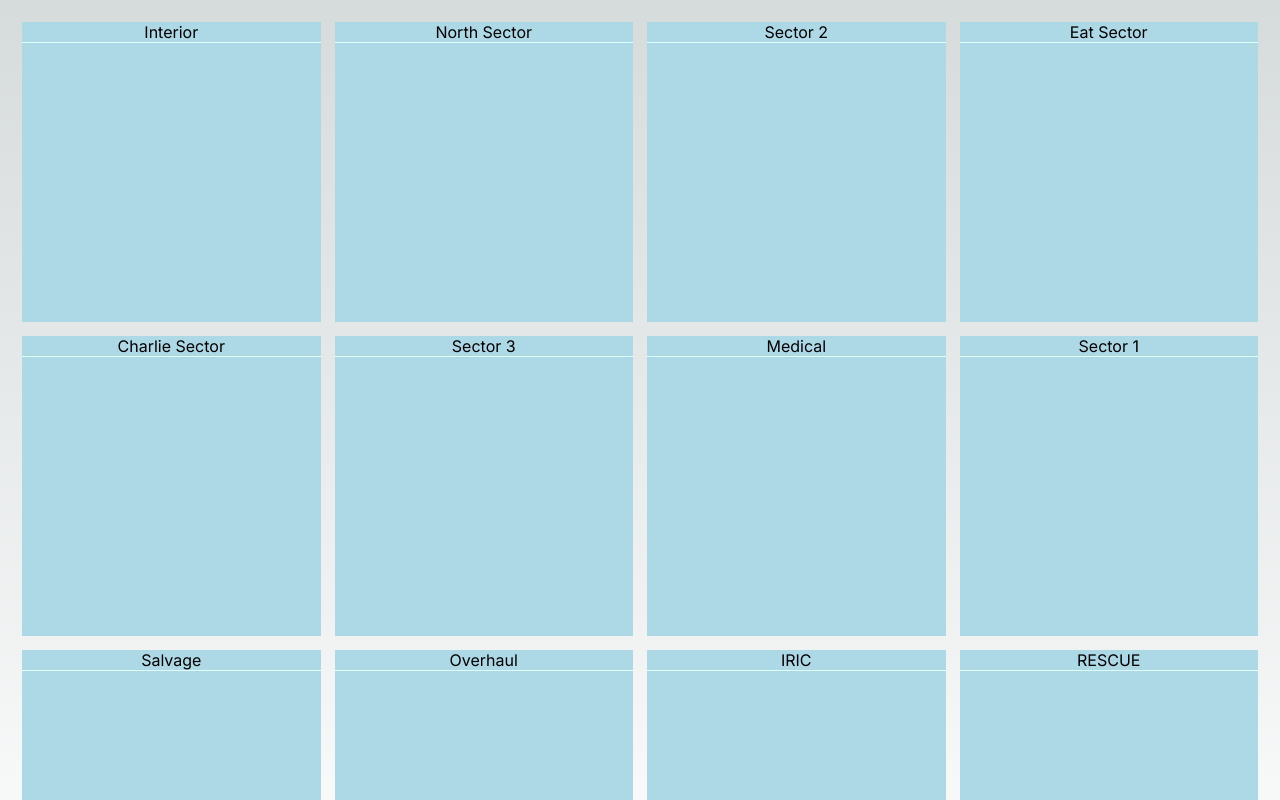
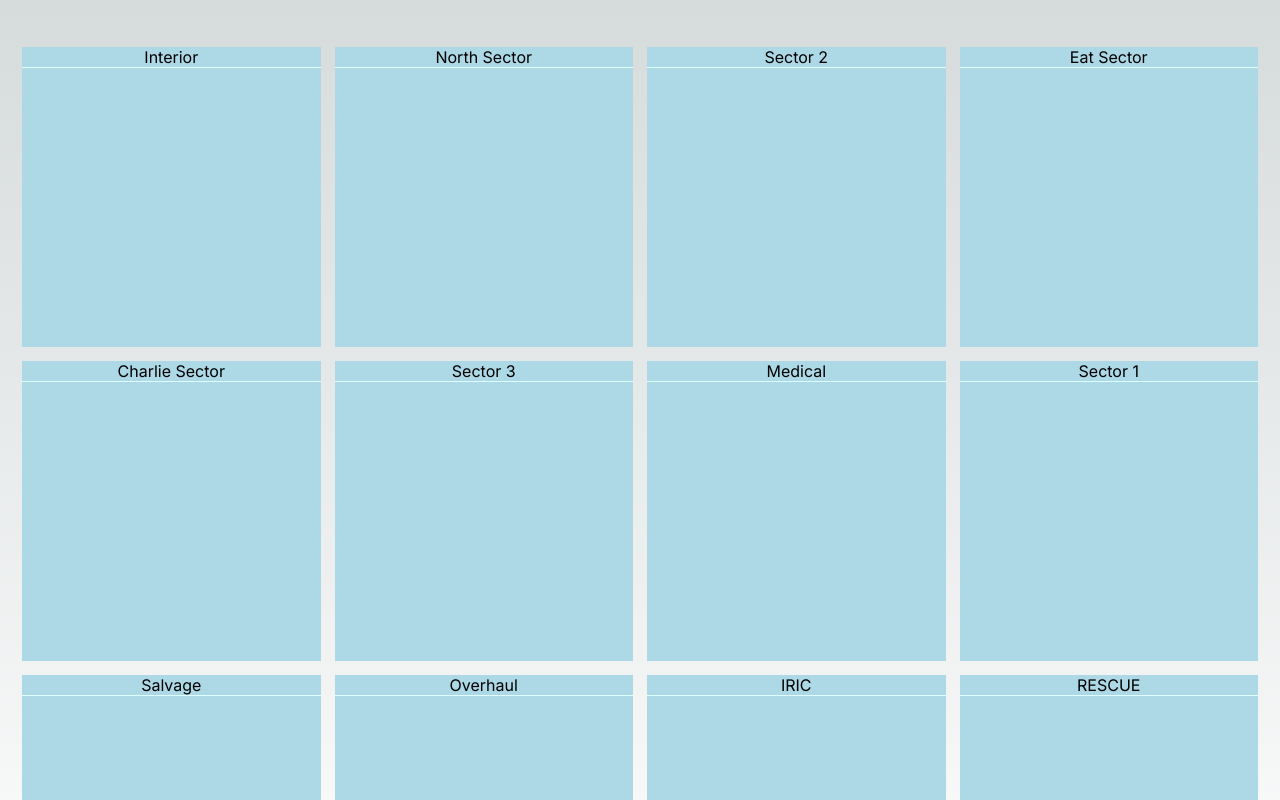
Before and after one commit to sfncook/fireapp-speech-recog, a Next.js app: page / in a window 1280 px wide. Shown: the top 800 px of the page. Built offline with nearby package versions, Linux system fonts and the light colour scheme.

Commit message:
Added ocr and aaction strings

```diff
--- /dev/null
+++ b/components/ActionString.js
@@ -0,0 +1,10 @@
+import * as React from "react";
+import styles from '@/styles/ActionString.module.css'
+
+export default function ActionString({ actionStr }) {
+  return (
+    <div className={styles.actionstring}>
+      {actionStr}
+    </div>
+  );
+}
--- /dev/null
+++ b/components/OcrString.js
@@ -0,0 +1,10 @@
+import * as React from "react";
+import styles from '@/styles/ActionString.module.css'
+
+export default function OcrString({ ocrStr }) {
+  return (
+    <div className={styles.ocrstring}>
+      {ocrStr}
+    </div>
+  );
+}
--- a/pages/index.js
+++ b/pages/index.js
@@ -3,8 +3,10 @@ import Head from 'next/head'
 import { Inter } from 'next/font/google'
 import styles from '@/styles/Home.module.css'
 import SectorsContainer from "@/components/SectorsContainer.js";
+import ActionString from "@/components/ActionString.js";
 import allSectorsData from '../data/sectors.json'
 import units from '../data/units.json'
+import OcrString from "@/components/OcrString.js";
 
 const inter = Inter({ subsets: ['latin'] })
 
@@ -28,6 +30,8 @@ const initIncData = {
 export default function Home() {
 
   const [incidentData, _setIncidentData] = useState({});
+  const [ocrString, setOcrString] = useState();
+  const [actionString, setActionString] = useState();
 
   useEffect(() => {
     if (typeof window !== 'undefined' && window.localStorage) {
@@ -77,6 +81,7 @@ export default function Home() {
     const sectorObjToUpdate = incidentData.sectors.find(s=>s.name===sectorObj.name)
     sectorObjToUpdate.units.push(unit)
     setIncidentData({...incidentData})
+    setActionString(`Added ${unit.name} to sector ${sectorObj.name}`)
   }
 
   const changeSector = (newSectorObj, sectorObj) => {
@@ -84,6 +89,7 @@ export default function Home() {
     const sectorObjToUpdate = incidentData.sectors.find(s=>s.name===sectorObj.name)
     sectorObjToUpdate.name = newSectorObj.name
     setIncidentData({...incidentData})
+    setActionString(`Updated sector ${sectorObj.name}`)
   }
 
   const processWriting = async (sectorObj, imageData)=>{
@@ -99,17 +105,30 @@ export default function Home() {
 
       const data = await response.json();
       const dataLowercase = data.map(d=>d.toLowerCase())
-      console.log(`data:${data} dataLowercase:${dataLowercase}`)
-      const text = dataLowercase[0]
+      // console.log(`data:${data} dataLowercase:${dataLowercase}`)
+      if(dataLowercase && dataLowercase.length) {
+        dataLowercase.every(text => {
+          setOcrString(data[0])
           const sectorData = searchForSector(text)
-      const unitData = searchForUnit(text)
           if(sectorData) {
             console.log(`**** sector:${sectorData.name}`)
             changeSector(sectorData, sectorObj)
-      }
+            return false
+          } else {
+            const unitData = searchForUnit(text)
             if(unitData) {
               console.log(`**** unit:${unitData.name}`)
               addUnitToSector(unitData, sectorObj)
+              return false
+            } else {
+              setActionString(`Could not find sector or unit`)
+            }
+          }
+          return true
+        })
+      } else {
+        setOcrString("--")
+        setActionString("")
       }
     } catch(error) {
       console.error(error);
@@ -124,6 +143,10 @@ export default function Home() {
         <link rel="icon" href="/favicon.ico" />
       </Head>
       <main className={`${styles.main} ${inter.className}`}>
+        <div className={styles.mainheader}>
+          <OcrString ocrStr={ocrString}/>
+          <ActionString actionStr={actionString}/>
+        </div>
         <SectorsContainer incidentData={incidentData} processWriting={processWriting}/>
       </main>
     </>
--- /dev/null
+++ b/styles/ActionString.module.css
@@ -0,0 +1,12 @@
+.actionstring {
+  width: 100%;
+  height: 25px;
+  text-align: right;
+  font-size: large;
+}
+.ocrstring {
+  width: 100%;
+  height: 25px;
+  text-align: left;
+  font-size: large;
+}
--- a/styles/Home.module.css
+++ b/styles/Home.module.css
@@ -1,7 +1,7 @@
 .main {
   display: flex;
   flex-direction: column;
-  justify-content: space-between;
+  justify-content: flex-start;
   align-items: center;
   /*padding: 6rem;*/
   min-height: 100vh;
@@ -227,3 +227,12 @@
     transform: rotate(0deg);
   }
 }
+
+.mainheader {
+  display: flex;
+  flex-direction: row;
+  justify-content: space-between;
+  width: 100%;
+  padding-left: 10px;
+  padding-right: 10px;
+}
```
Lines whose indentation alone changed are shown as unchanged.
